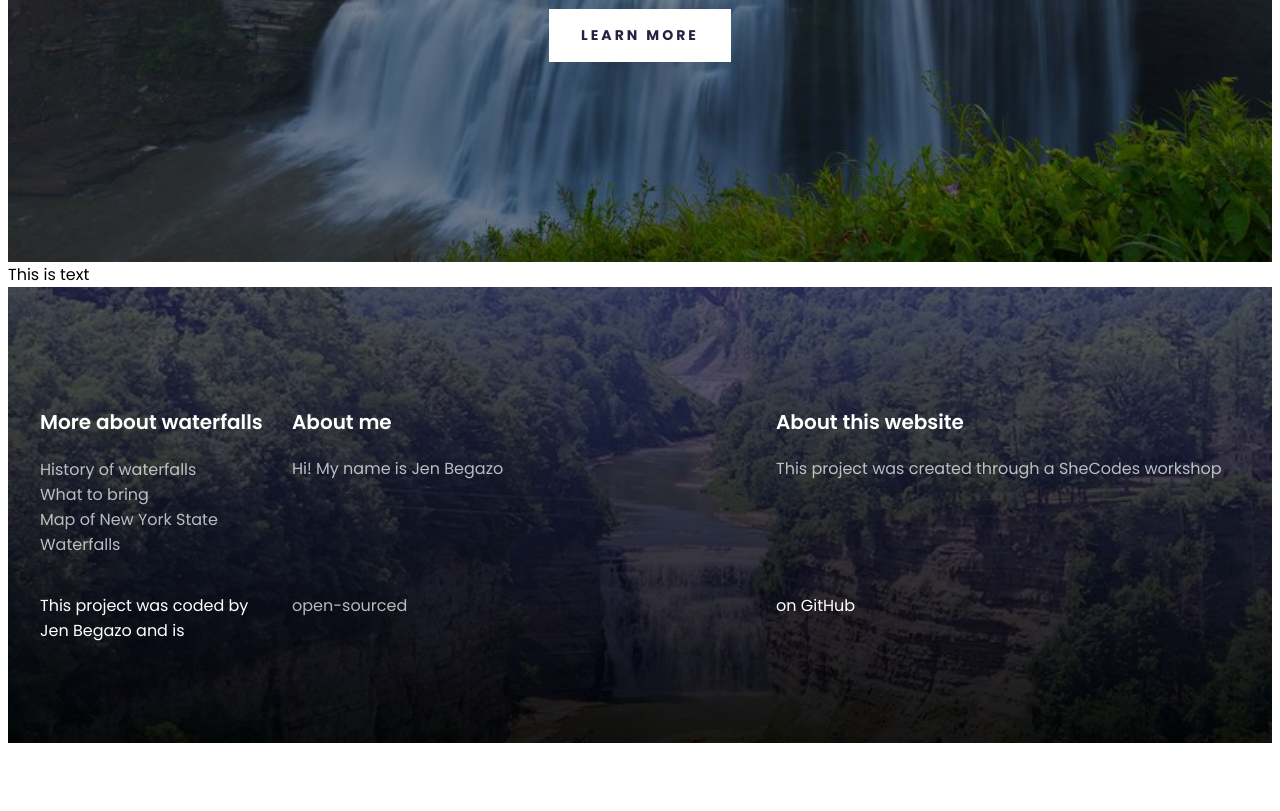
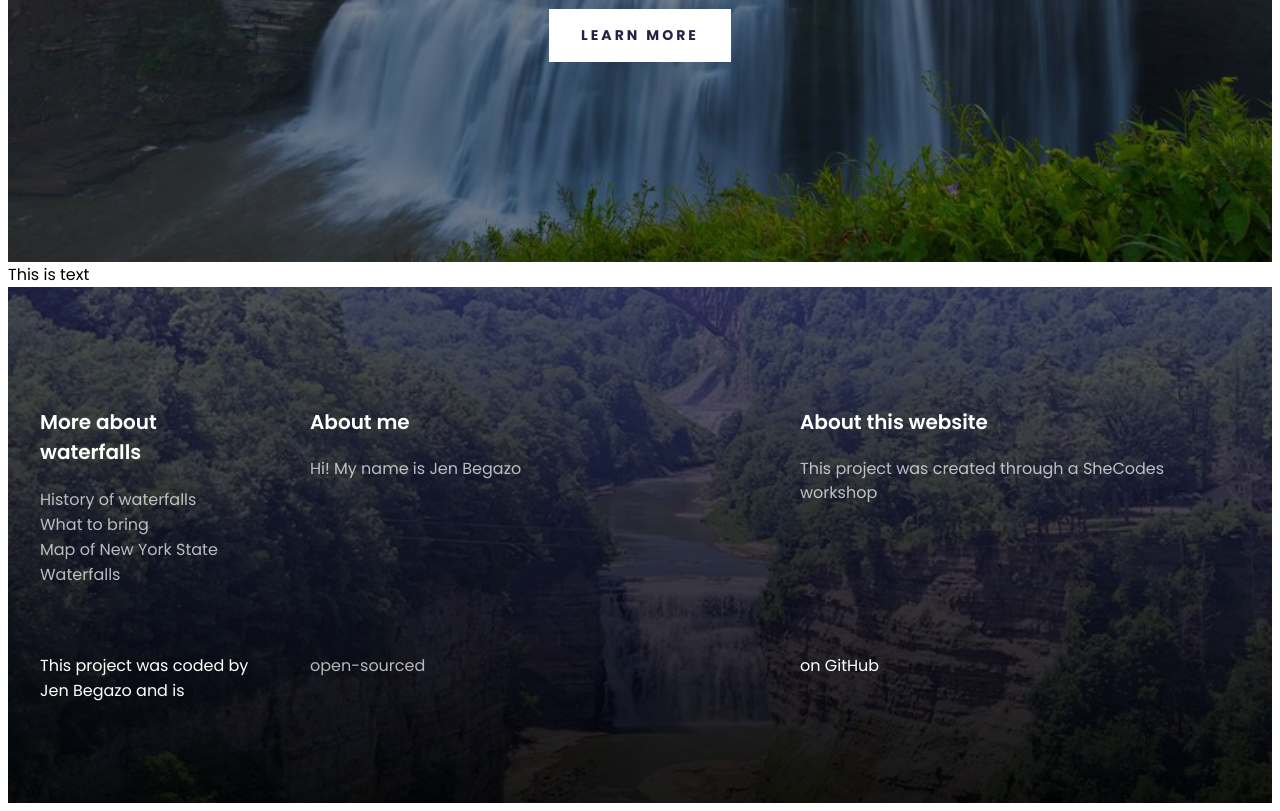
Before and after one commit to begazj/hidden-treasures-project, a plain HTML site: page index.html in a window 1280 px wide. Shown: the part 571-1382 px from the top of the page. Before the commit the page ends 1322 px from the top, so only its background shows below. Drawn offline with Linux system fonts and the light colour scheme.

Commit message:
Updated grid-gap

```diff
--- a/src/styles.css
+++ b/src/styles.css
@@ -89,7 +89,7 @@ footer a {
 .grid {
   display: grid;
   grid-template-columns: 1fr 2fr 2fr;
-  grid-gap: 20px;
+  grid-gap: 50px;
 }
 @media (max-width: 960px) {
   header {
```
